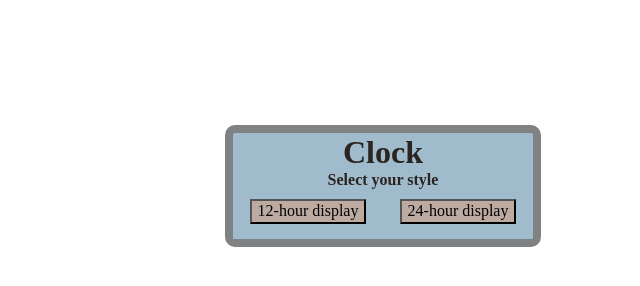
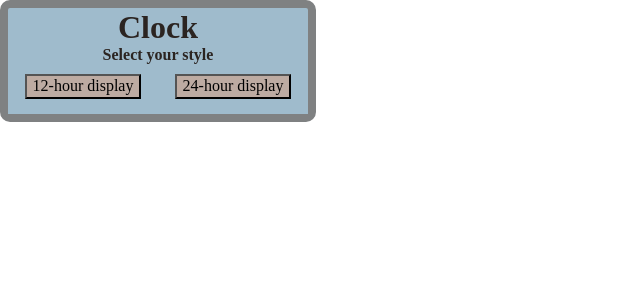
Before and after one commit to Stacy-Riley/javascript-project-clock, a website built with Parcel: page index.html in a window 1280 px wide. Shown: the whole page, without its empty margins (0-640 px from the left). Built offline with nearby package versions, Linux system fonts and the light colour scheme.

Commit message:
Adjusted margin for clock sizing on page

```diff
--- a/css/main.css
+++ b/css/main.css
@@ -103,8 +103,6 @@ textarea {
   border: 8px solid #7F8182;
   border-radius: 10px;
   height: auto;
-  margin-left: 225px;
-  margin-top: 125px;
   width: 300px;
 }
 
```
